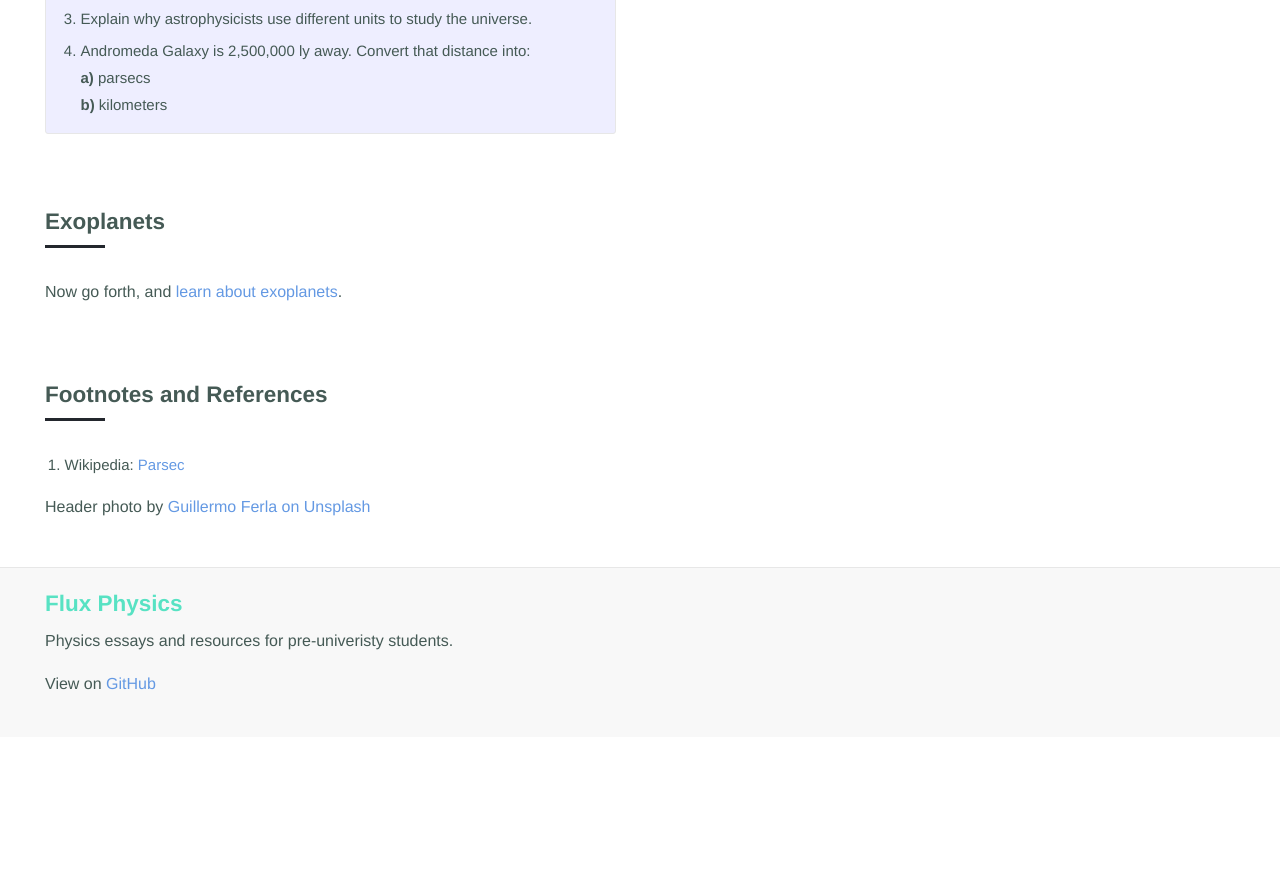
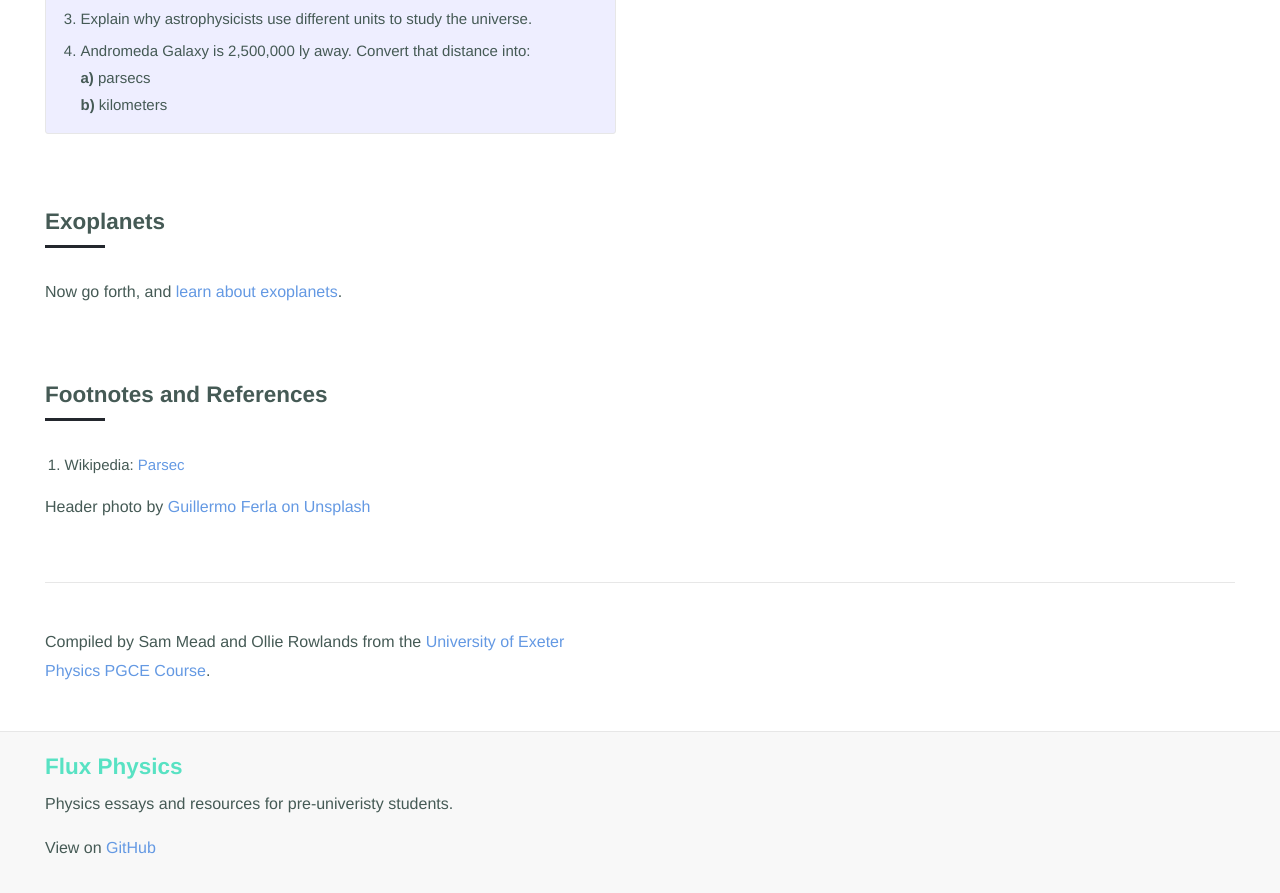
Before and after one commit to fluxphysics/fluxphysics.github.io, a Jekyll site: the page built from space101.html, in a window 1280 px wide and 900 px high, scrolled down 6559 px. Shown: the top 893 px of the window. Built offline with Jekyll 4.4.1, drawn with Linux system fonts in a browser that asks for light colours; nearby versions of some CDN libraries; before the commit the page ends 7296 px from its top, so only the background shows below that.

Commit message:
Moar credits

```diff
--- a/exoplanetsii.html
+++ b/exoplanetsii.html
@@ -130,4 +130,10 @@ body_id: exoplanetsii
     <p>Looking for our essay on exoplanets?<br /> <i class="fas fa-angle-double-right"></i> Read <a href="/exoplanets">Exoplanets</a>.</p>
   </section>
 
+  <hr />
+
+  <section>
+    <p>Compiled by Ollie Rowlands from the <a href="https://www.exeter.ac.uk/teachertraining/secondary/science/">University of Exeter Physics PGCE Course</a>.</p>
+  </section>
+
 </div>
--- a/space101.html
+++ b/space101.html
@@ -240,5 +240,11 @@ body_id: space101
       <p>Header photo by <a href="https://unsplash.com/photos/Oze6U2m1oYU">Guillermo Ferla on Unsplash</a></p>
     </section>
 
+    <hr />
+
+    <section>
+      <p>Compiled by Sam Mead and Ollie Rowlands from the <a href="https://www.exeter.ac.uk/teachertraining/secondary/science/">University of Exeter Physics PGCE Course</a>.</p>
+    </section>
+
   </div> <!-- /.big-container -->
 </div>
```
